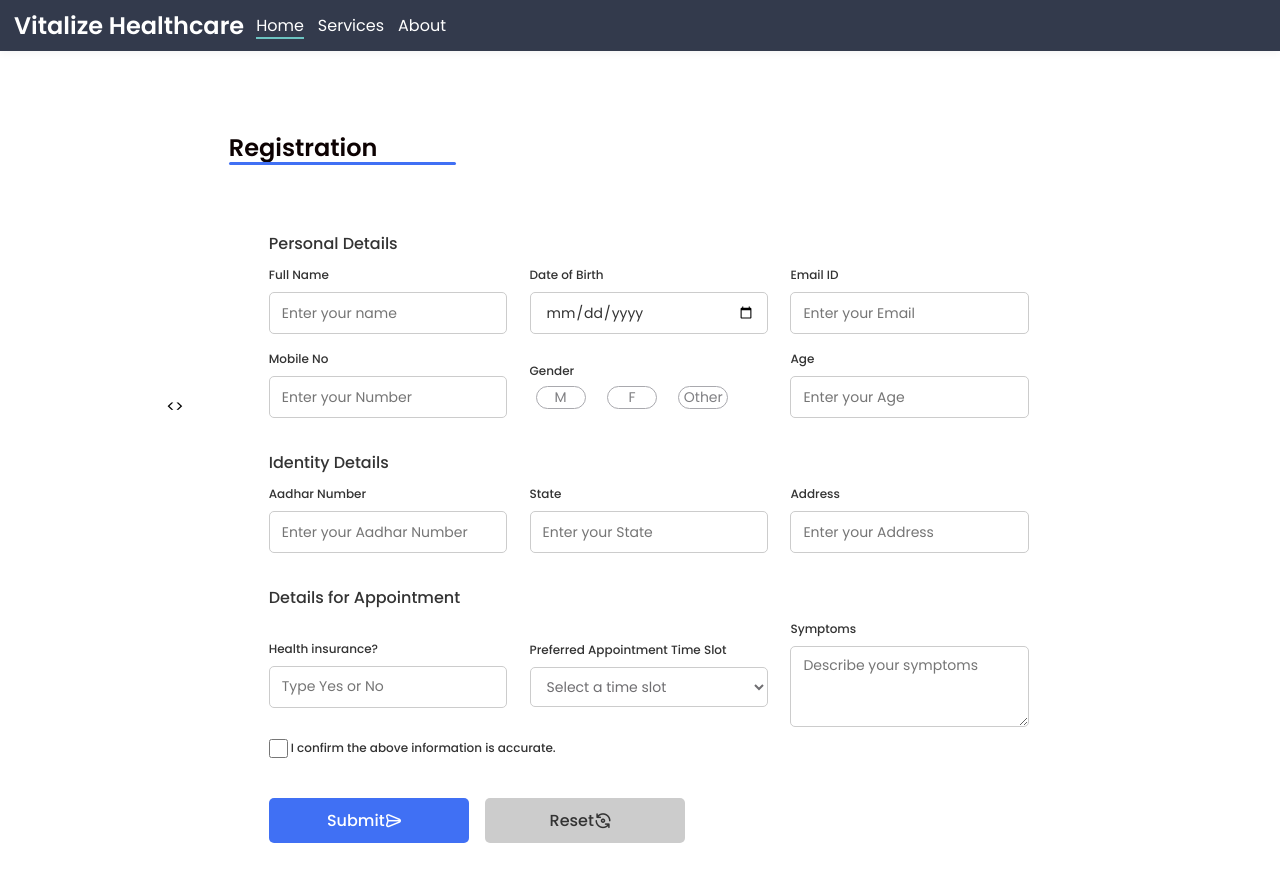
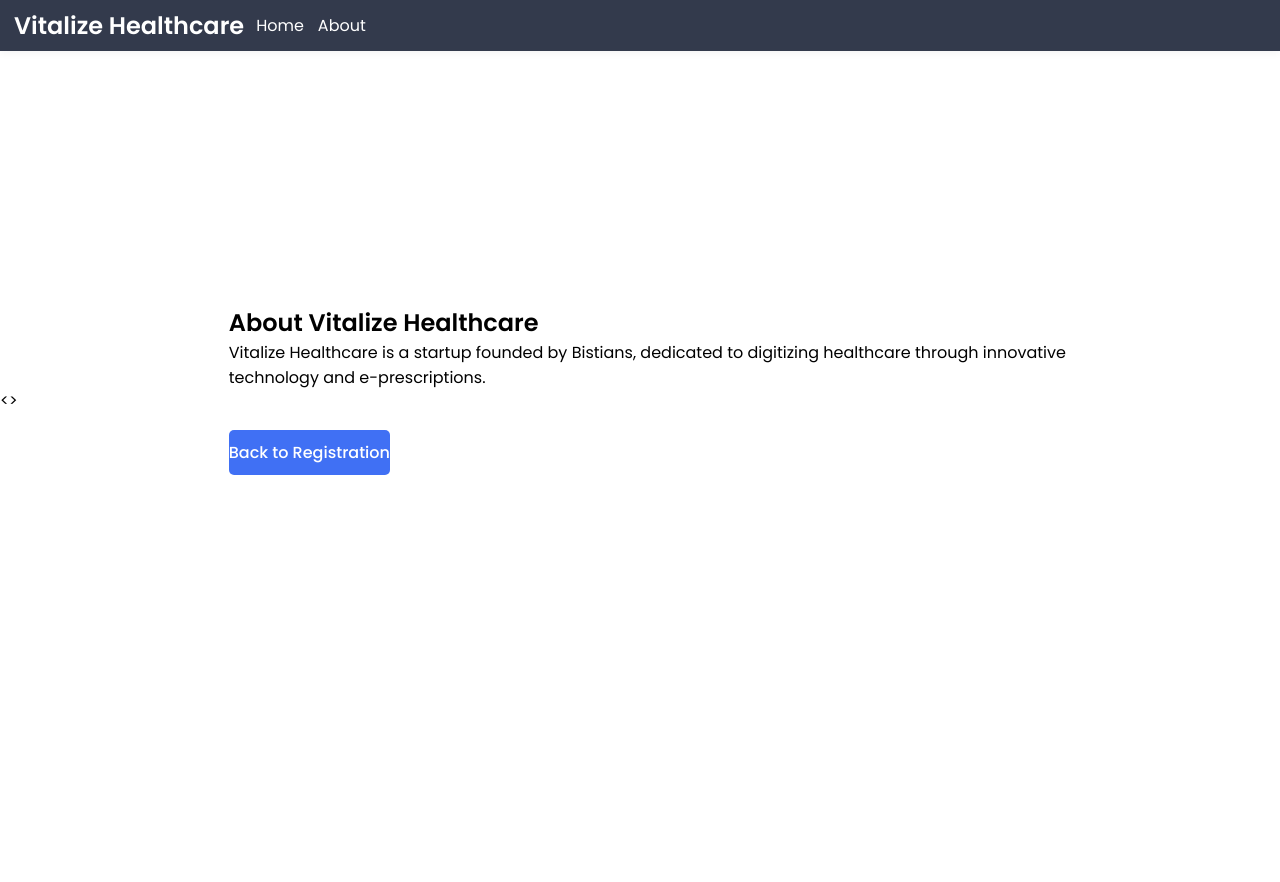
Before and after one commit to shishira06-web/registerationform, a plain HTML site: page index.html in a window 1280 px wide. Both pictures are taken after a click on the link "About". After the commit the page ends 800 px from the top, so only its background shows below. Drawn offline with nearby package versions, Linux system fonts and the light colour scheme.

Commit message:
added new file

```diff
--- a/index.html
+++ b/index.html
@@ -22,8 +22,8 @@
     <a href="#" class="navbar-brand">Vitalize Healthcare</a>
     <ul class="navbar-links">
       <li><a href="#" class="link active">Home</a></li>
-    <li><a href="#" class="link">Services</a></li>
-      <li><a href="#" class="link">About</a></li>
+        <li><a href="#" class="link" id ="about-link">About</a></li>
+
 
     </ul>
   </div>
@@ -160,6 +160,16 @@
     </form>
 
   </div>
+  <div id="about-section" style="display:none; padding:30px; background:#fff; border-radius:10px; max-width:900px; margin:90px auto;">
+  <h2>About Vitalize Healthcare</h2>
+  <p>
+  <p>
+  Vitalize Healthcare is a startup founded by Bistians, dedicated to digitizing healthcare through innovative technology and e-prescriptions.
+</p>
+  </p>
+  <button id="back-btn" style="margin-top:20px;"> <span class="nextBtn">Back to Registration</span>
+   </button>
+</div>
 <script src="script.js"></script>
 
 </body>
--- a/script.js
+++ b/script.js
@@ -31,3 +31,19 @@ document.addEventListener('DOMContentLoaded', function() {
     alert("Form submitted successfully! Check the console for data.");
   });
 });
+document.addEventListener('DOMContentLoaded', function() {
+  // ...existing form logic...
+
+  // Show About section when About link is clicked
+  document.getElementById('about-link').addEventListener('click', function(e) {
+    e.preventDefault();
+    document.querySelector('.container').style.display = 'none';
+    document.getElementById('about-section').style.display = 'block';
+  });
+
+  // Back to Registration
+  document.getElementById('back-btn').addEventListener('click', function() {
+    document.getElementById('about-section').style.display = 'none';
+    document.querySelector('.container').style.display = 'block';
+  });
+});
--- a/style.css
+++ b/style.css
@@ -29,7 +29,7 @@ body {
   border-radius: 6px;
   padding: 30px;
   margin: 0 15px;
-  background-color:rgba(255, 255, 255, 0.2);
+  background-color:rgba(255, 255, 255, 1);
 
 }
 
@@ -259,6 +259,12 @@ form .fields .input-field {
 
 
 }
+.input-field input:is(:focus,:valid) {
+  border-color: #4070f4;
+  box-shadow: 0 3px 5px rgba(64, 112, 244, 0.5);
+}
+
+
 .input-field input {
   outline: none;
   margin: 8px 0;
@@ -288,7 +294,12 @@ input[type="number"]::-webkit-inner-spin-button {
   -webkit-appearance: none;
   margin: 0;
 }
-
+#back-btn{
+  border: none;
+  outline: none;
+  background-color: transparent; /* Optional: if you want no background */
+  box-shadow: none;
+}
 .container form button {
   margin-top: 20px;
   display: flex;
@@ -307,7 +318,27 @@ input[type="number"]::-webkit-inner-spin-button {
   transition: all 0.3s ease;
 
 }
-form button:hover {
+.nextBtn  {
+  margin: 20px 0;
+  display: flex;
+  align-items: center;
+  justify-content: center;
+  height: 45px;
+  max-width: 200px ;
+  width: 100%;
+  background-color: #4070f4;
+  color: #fff;
+  font-size: 16px;
+  font-weight: 500;
+  border: none  !important;
+  border-radius: 5px;
+  cursor: pointer;
+  transition: all 0.3s ease;
+
+}
+
+button:hover,
+.nextBtn:hover {
   background-color: #365bbf;
 }
  form button i {
@@ -401,7 +432,7 @@ form button:hover {
 }
 
 
-.link:hover,.active {
+.link:hover {
 
   border-bottom: 2px solid #6dc4c2; /* Optional: underline effect */
 }
```
